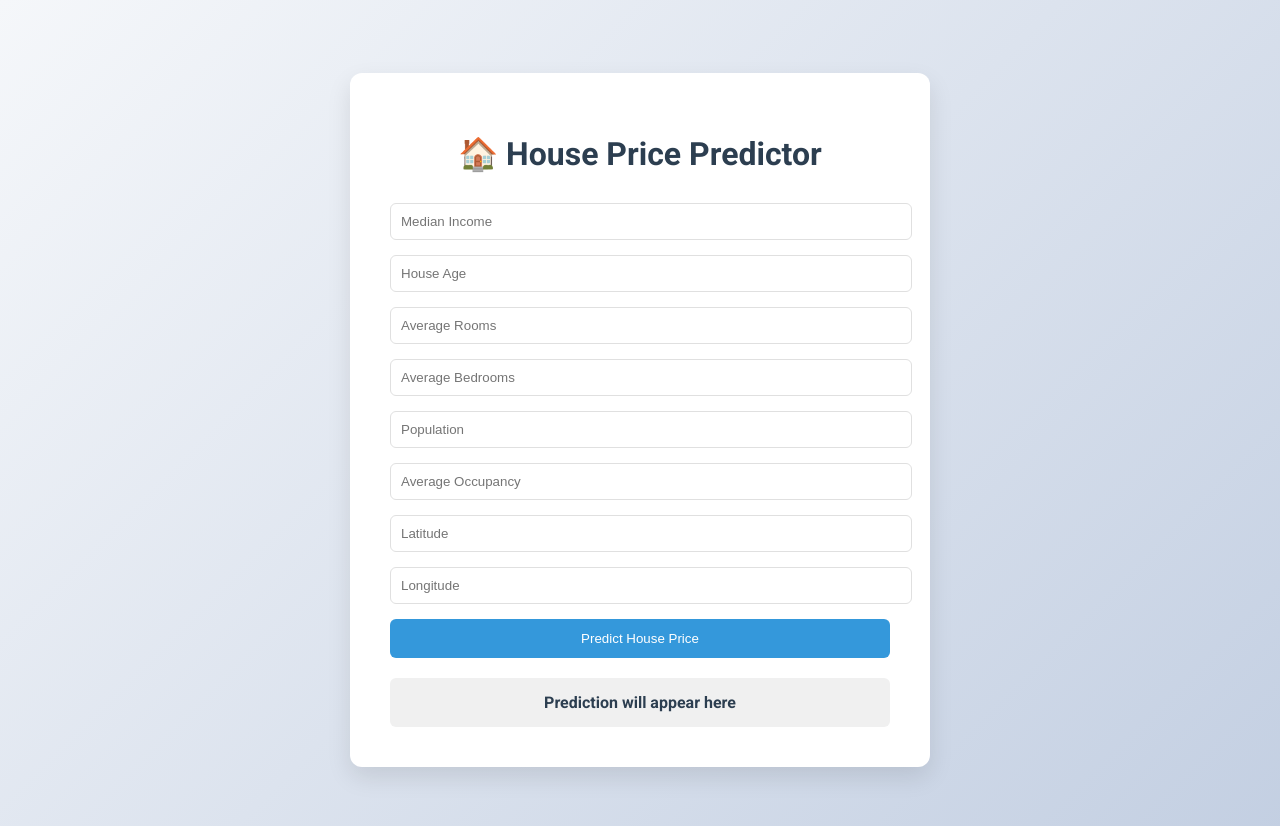
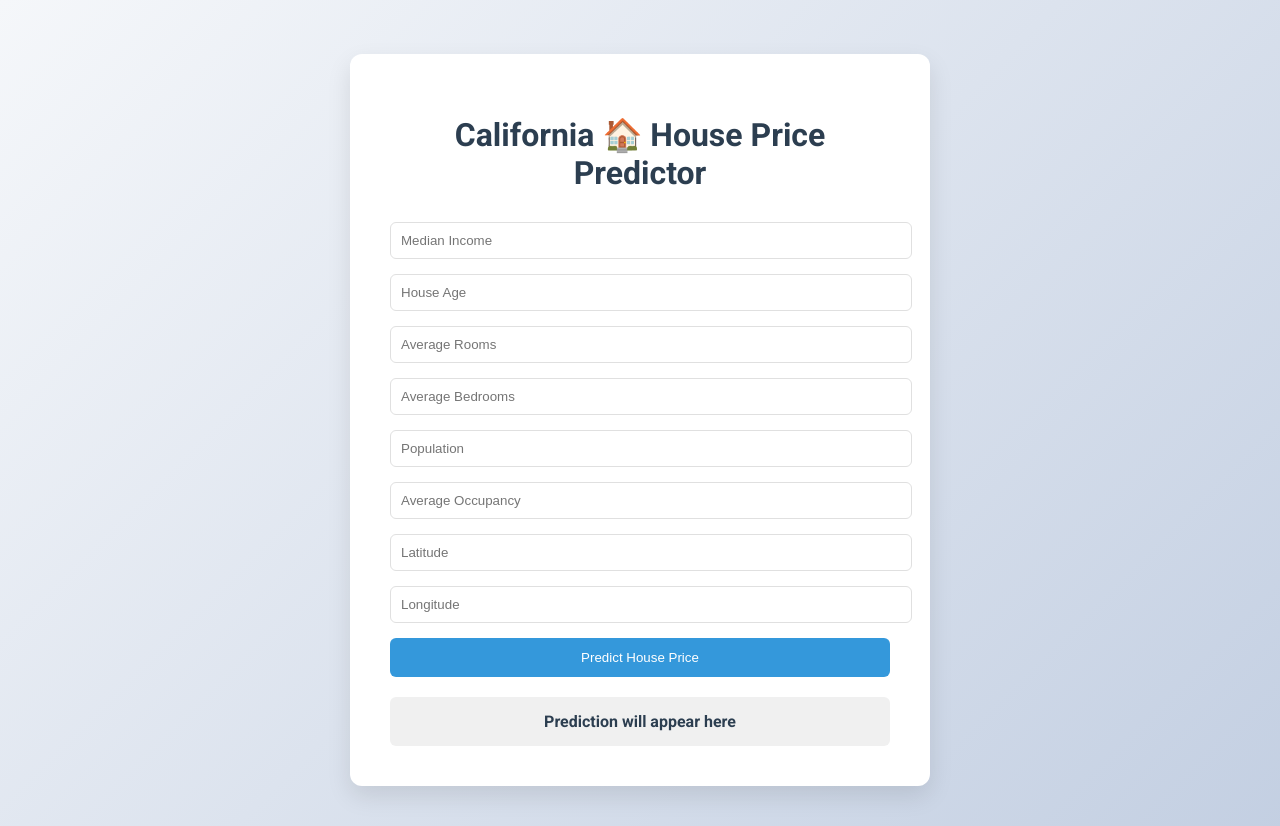
Before and after one commit to Abhiramk1712/California_House-Pricing, a Flask app: page / in a window 1280 px wide. Shown: the top 826 px of the page. Run offline with Flask 3, Linux system fonts and the light colour scheme; parts of the project's set-up code (start-up, migrations or seed data) failed here and were passed over.

Commit message:
HTML file modified

```diff
--- a/templates/home.html
+++ b/templates/home.html
@@ -68,7 +68,7 @@
 </head>
 <body>
     <div class="container">
-        <h1>🏠 House Price Predictor</h1>
+        <h1>California 🏠 House Price Predictor</h1>
 
         <form action="{{ url_for('predict')}}" method="post">
             <div class="form-group">
```
